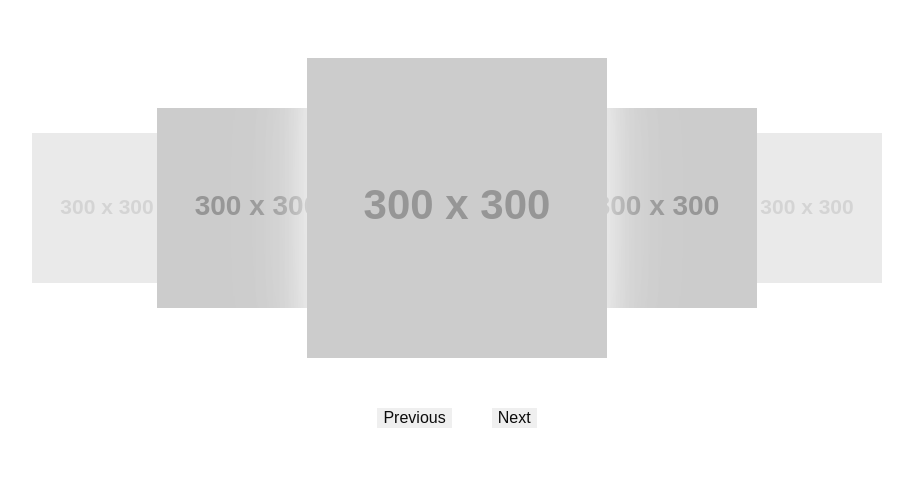
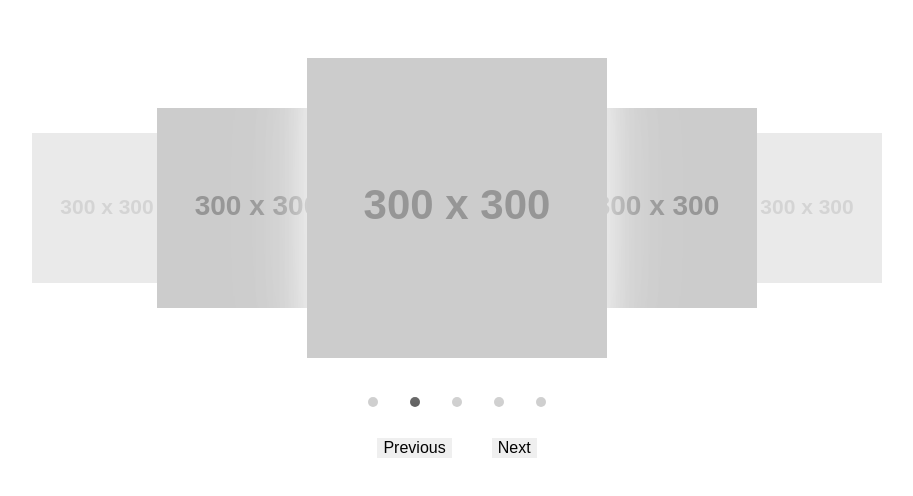
Before and after one commit to benkimo6i/vanilla-js-carousel, a plain HTML site: page carousel.html in a window 1280 px wide. Both pictures are taken after a click on the button "Previous". Shown: the whole page, without its empty margins (183-1096 px from the left). Drawn offline with Linux system fonts and the light colour scheme; placeholder pictures from the web are drawn by us.

Commit message:
added nav component and reconfigured useControls to update nav

```diff
--- a/carousel.css
+++ b/carousel.css
@@ -23,7 +23,7 @@
   z-index: 0;
 }
 
-.gallery-item-selected {
+.gallery-item.gallery-item-selected {
   box-shadow: 0 0 30px rgba(255, 255, 255, 0.6), 0 0 60px rgba(255, 255, 255, 0.45), 0 0 110px rgba(255, 255, 255, 0.25), 0 0 100px rgba(255, 255, 255, 0.1);
   height: 300px;
   opacity: 1;
@@ -33,34 +33,30 @@
   z-index: 2;
 }
 
-.gallery-item-previous,
-.gallery-item-next {
+.gallery-item.gallery-item-previous,
+.gallery-item.gallery-item-next {
   height: 200px;
   opacity: 1;
   width: 200px;
   z-index: 1;
 }
 
-.gallery-item-previous {
-  /* margin-right: -3%; */
+.gallery-item.gallery-item-previous {
   left: 30%;
   transform: translateX(-50%);
 }
 
-.gallery-item-next {
-  /* margin-left: -3%; */
+.gallery-item.gallery-item-next {
   left: 70%;
   transform: translateX(-50%);
 }
 
-.gallery-item-first {
-  /* margin-right: -4%; */
+.gallery-item.gallery-item-first {
   left: 15%;
   transform: translateX(-50%);
 }
 
-.gallery-item-last {
-  /* margin-left: -4%; */
+.gallery-item.gallery-item-last {
   left: 85%;
   transform: translateX(-50%);
 }
@@ -68,6 +64,7 @@
 .gallery-controls {
   display: flex;
   justify-content: center;
+  margin: 30px 0;
 }
 
 .gallery-controls button {
@@ -75,6 +72,7 @@
   cursor: pointer;
   font-size: 16px;
   margin: 0 20px;
+  text-transform: capitalize;
 }
 
 .gallery-controls-previous {
@@ -84,3 +82,25 @@
 .gallery-controls-next {
   position: relative;
 }
+
+.gallery-nav {
+  bottom: -15px;
+  display: flex;
+  justify-content: center;
+  list-style: none;
+  padding: 0;
+  position: absolute;
+  width: 100%;
+}
+
+.gallery-nav li {
+  background: #ccc;
+  border-radius: 50%;
+  height: 10px;
+  margin: 0 16px;
+  width: 10px;
+}
+
+.gallery-nav li.gallery-item-selected {
+  background: #555;
+}
--- a/carousel.js
+++ b/carousel.js
@@ -1,14 +1,13 @@
 const galleryContainer = document.querySelector('.gallery-container');
 const galleryControlsContainer = document.querySelector('.gallery-controls');
+const galleryControls = ['previous', 'next'];
 const galleryItems = document.querySelectorAll('.gallery-item');
-
-galleryControlsContainer.innerHTML = '<button class="gallery-controls-previous">Previous</button><button class="gallery-controls-next">Next</button>'
 
 class Carousel {
   constructor(container, items, controls) {
     this.carouselContainer = container;
+    this.carouselControls = controls;
     this.carouselArray = [...items];
-    this.carouselControls = [...controls]
   }
 
   // Assign initial css classes for array items
@@ -18,87 +17,110 @@ class Carousel {
     this.carouselArray[2].classList.add('gallery-item-selected');
     this.carouselArray[3].classList.add('gallery-item-next');
     this.carouselArray[4].classList.add('gallery-item-last');
+
+    document.querySelector('.gallery-nav').childNodes[0].className = 'gallery-nav-item gallery-item-first';
+    document.querySelector('.gallery-nav').childNodes[1].className = 'gallery-nav-item gallery-item-previous';
+    document.querySelector('.gallery-nav').childNodes[2].className = 'gallery-nav-item gallery-item-selected';
+    document.querySelector('.gallery-nav').childNodes[3].className = 'gallery-nav-item gallery-item-next';
+    document.querySelector('.gallery-nav').childNodes[4].className = 'gallery-nav-item gallery-item-last';
   }
 
-  // Update the order state of the carousel by removing its initial items and appending the new items from the updated carouselArray
-  setCurrentState() {
-    console.log(this.carouselArray);
+  // Update the order state of the carousel with css classes
+  setCurrentState(target, selected, previous, next, first, last) {
 
-    this.carouselContainer.innerHTML = '';
+    selected.forEach(el => {
+      el.classList.remove('gallery-item-selected');
 
-    this.carouselArray.forEach(item => {
-      // console.log(item);
+      if (target.className == 'gallery-controls-previous') {
+        el.classList.add('gallery-item-next');
+      } else {
+        el.classList.add('gallery-item-previous');
+      }
+    });
 
-      item.classList.remove('gallery-item-first', 'gallery-item-previous', 'gallery-item-selected', 'gallery-item-next', 'gallery-item-last');
-      this.setInitialState();
-      this.carouselContainer.appendChild(item);
+    previous.forEach(el => {
+      el.classList.remove('gallery-item-previous');
+
+      if (target.className == 'gallery-controls-previous') {
+        el.classList.add('gallery-item-selected');
+      } else {
+        el.classList.add('gallery-item-first');
+      }
+    });
+
+    next.forEach(el => {
+      el.classList.remove('gallery-item-next');
+
+      if (target.className == 'gallery-controls-previous') {
+        el.classList.add('gallery-item-last');
+      } else {
+        el.classList.add('gallery-item-selected');
+      }
+    });
+
+    first.forEach(el => {
+      el.classList.remove('gallery-item-first');
+
+      if (target.className == 'gallery-controls-previous') {
+        el.classList.add('gallery-item-previous');
+      } else {
+        el.classList.add('gallery-item-last');
+      }
+    });
+
+    last.forEach(el => {
+      el.classList.remove('gallery-item-last');
+
+      if (target.className == 'gallery-controls-previous') {
+        el.classList.add('gallery-item-first');
+      } else {
+        el.classList.add('gallery-item-next');
+      }
     });
   }
 
-  // Update the order of array upon selection
-  setUpdatedArray() {
-    // this.carouselArray.forEach(item => {
-    //   item.addEventListener('click', () => {
-    //     const selected = item;
-    //     const previous = selected.previousElementSibling;
-    //     const next = selected.nextElementSibling;
-    //     const first = previous.previousElementSibling;
-    //     const last = next.nextElementSibling;
+  // Construct the carousel navigation
+  setNav() {
+    galleryContainer.appendChild(document.createElement('ul')).className = 'gallery-nav';
 
-    //     console.log(selected);
-    //     console.log(this.carouselArray)
-    //   });
-    // });
+    this.carouselArray.forEach(item => {
+      const nav = galleryContainer.lastElementChild;
+      nav.appendChild(document.createElement('li'));
+    });
+  }
 
+  // Construct the carousel controls
+  setControls() {
     this.carouselControls.forEach(control => {
+      galleryControlsContainer.appendChild(document.createElement('button')).className = `gallery-controls-${control}`;
+    });
+
+    !!galleryControlsContainer.childNodes[0] ? galleryControlsContainer.childNodes[0].innerHTML = this.carouselControls[0] : null;
+    !!galleryControlsContainer.childNodes[1] ? galleryControlsContainer.childNodes[1].innerHTML = this.carouselControls[1] : null;
+  }
+
+  // Add a click event listener to trigger setCurrentState method to rearrange carousel
+  useControls() {
+    galleryControlsContainer.childNodes.forEach(control => {
       control.addEventListener('click', () => {
-        const selected = control;
-        const targetItem = document.querySelector('.gallery-item-selected');
-        const previousTargetItem = document.querySelector('.gallery-item-previous');
-        const nextTargetItem = document.querySelector('.gallery-item-next');
-        const firstCarouselItem = document.querySelector('.gallery-item-first');
-        const lastCarouselItem = document.querySelector('.gallery-item-last');
+        const target = control;
+        const selectedItem = document.querySelectorAll('.gallery-item-selected');
+        const previousSelectedItem = document.querySelectorAll('.gallery-item-previous');
+        const nextSelectedItem = document.querySelectorAll('.gallery-item-next');
+        const firstCarouselItem = document.querySelectorAll('.gallery-item-first');
+        const lastCarouselItem = document.querySelectorAll('.gallery-item-last');
 
-        targetItem.classList.remove('gallery-item-selected');
-        previousTargetItem.classList.remove('gallery-item-previous');
-        nextTargetItem.classList.remove('gallery-item-next');
-        firstCarouselItem.classList.remove('gallery-item-first');
-        lastCarouselItem.classList.remove('gallery-item-last');
-
-
-        if (selected.className == 'gallery-controls-previous') {
-          // const [first, ...rest] = this.carouselArray;
-          // this.carouselArray = [...rest, first];
-
-          // this.setCurrentState();
-
-          targetItem.classList.add('gallery-item-next');
-          previousTargetItem.classList.add('gallery-item-selected');
-          nextTargetItem.classList.add('gallery-item-last');
-          firstCarouselItem.classList.add('gallery-item-previous');
-          lastCarouselItem.classList.add('gallery-item-first');
-        } else {
-          // const [last, ...rest] = this.carouselArray;
-          // this.carouselArray = [...rest, last];
-
-          // this.setCurrentState();
-          targetItem.classList.add('gallery-item-previous');
-          previousTargetItem.classList.add('gallery-item-first');
-          nextTargetItem.classList.add('gallery-item-selected');
-          firstCarouselItem.classList.add('gallery-item-last');
-          lastCarouselItem.classList.add('gallery-item-next');
-        }
-
+        this.setCurrentState(target, selectedItem, previousSelectedItem, nextSelectedItem, firstCarouselItem, lastCarouselItem);
       });
     });
-
   }
 }
 
 window.addEventListener('DOMContentLoaded', (e) => {
-  const galleryControls = galleryControlsContainer.childNodes;
-  const appleCarousel = new Carousel(galleryContainer, galleryItems, galleryControls);
+  const exampleCarousel = new Carousel(galleryContainer, galleryItems, galleryControls);
 
-  appleCarousel.setInitialState();
-  appleCarousel.setUpdatedArray();
+  exampleCarousel.setControls();
+  exampleCarousel.setNav();
+  exampleCarousel.setInitialState();
+  exampleCarousel.useControls();
 });
```
